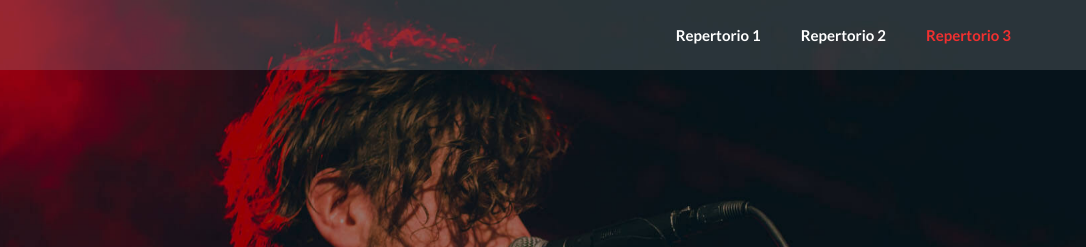
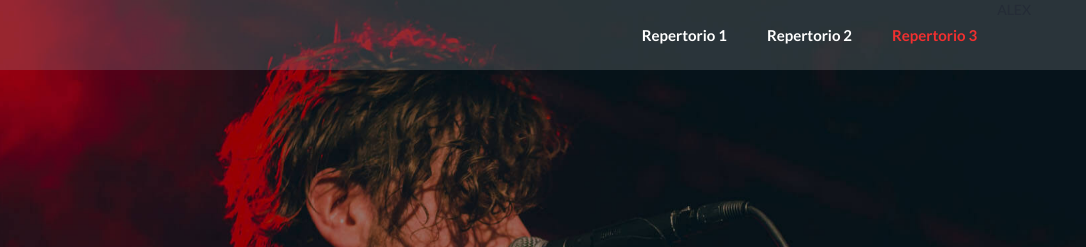
Before and after one commit to AlexEAQ/arecks-worship, a plain HTML site: page index.html in a window 1280 px wide. Shown: the top 247 px of the page, 194-1280 px from the left. Drawn offline with Linux system fonts and the light colour scheme; a script that the page names is missing.

Commit message:
PRIMER ENSAYO

```diff
--- a/index.html
+++ b/index.html
@@ -106,6 +106,7 @@
 								<li><a href="#repertorio1">Repertorio 1</a></li>
 								<li><a href="#repertorio2">Repertorio 2</a></li>
 								<li><a href="#repertorio3">Repertorio 3</a></li>
+								ALEX
 								<!-- <li><a href="#portfolio">Repertorio 4</a></li> -->
 								<!-- <li><a href="#events">Repertorio</a></li>
 								<li><a href="#team">Team</a></li>
```
